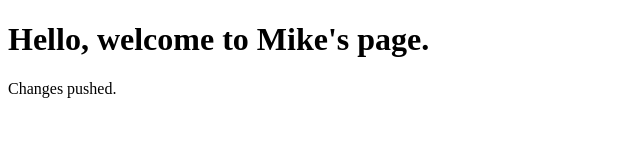
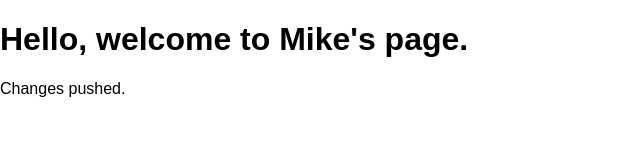
Before and after one commit to mea172/mea172.github.io, a plain HTML site: page index.html in a window 1280 px wide. Shown: the whole page, without its empty margins (0-640 px from the left). Drawn offline with nearby package versions, Linux system fonts and the light colour scheme.

Commit message:
Index update

```diff
--- a/index.html
+++ b/index.html
@@ -3,6 +3,19 @@
   <head>
     <meta charset='utf-8'>
     <title>Michael Adams</title>
+    <script src="https://ajax.googleapis.com/ajax/libs/jquery/2.1.3/jquery.min.js"></script>
+
+    <style>
+      body {
+        margin: 0;
+        padding: 0;
+        font-family: sans-serif;
+      }
+      p {
+        margin: 0;
+        padding: 0;
+      }
+    </style>
   </head>
 
   <body>
```
